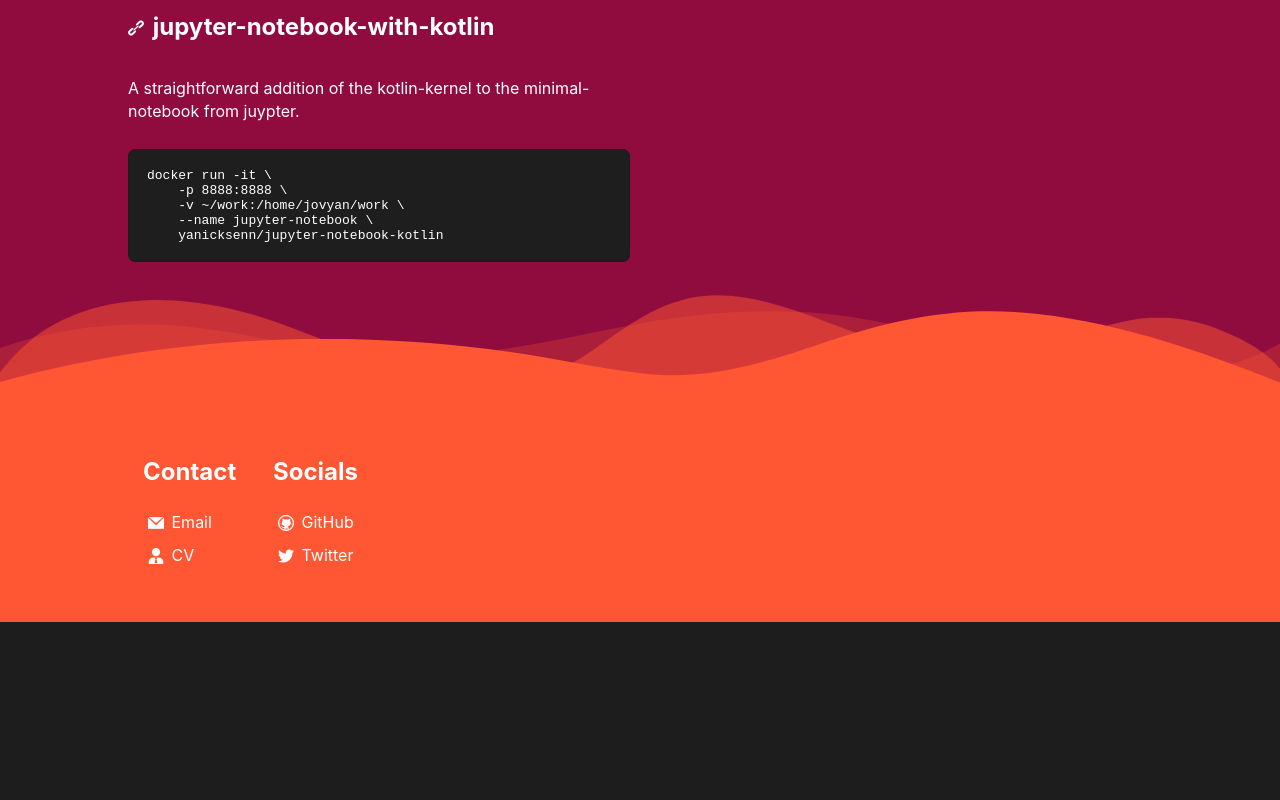
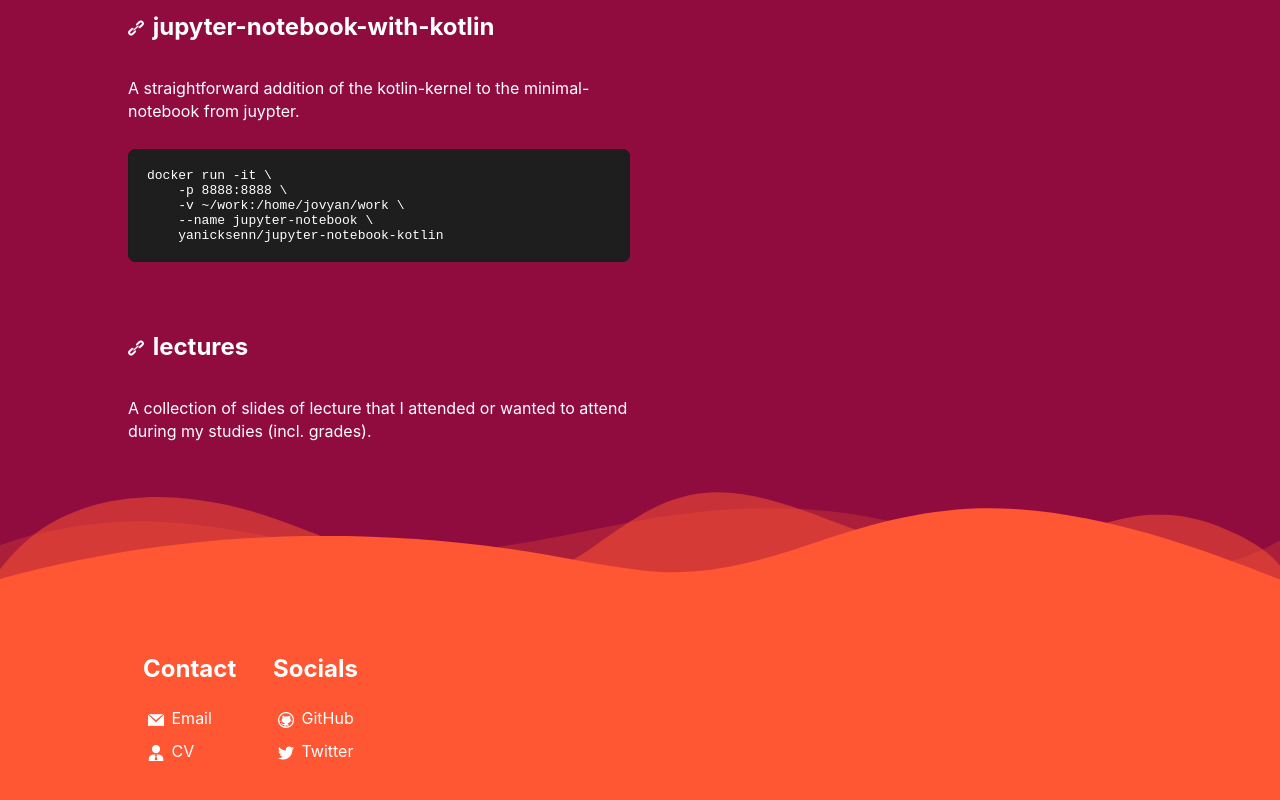
Before and after one commit to yanicksenn/yanicksenn.github.io, a plain HTML site: page index.html in a window 1280 px wide. Shown: the part 1434-2234 px from the top of the page. Before the commit the page ends 2056 px from the top, so only its background shows below. Drawn offline with Linux system fonts and the light colour scheme.

Commit message:
Add link to lectures

```diff
--- a/index.html
+++ b/index.html
@@ -57,6 +57,10 @@
     --name jupyter-notebook \
     yanicksenn/jupyter-notebook-kotlin</pre></code>
     </section>
+    <section class="row">
+        <h1><a href="https://github.com/yanicksenn/lectures" target="_blank"><span><img src="img/link.png" class="link-icon"/> lectures</span></a></h1>
+        <p>A collection of slides of lecture that I attended or wanted to attend during my studies (incl. grades).</p>
+    </section>
     <section class="separator">
         <div class="footer-separator">
             <svg data-name="Layer 1" xmlns="http://www.w3.org/2000/svg" viewBox="0 0 1200 120" preserveAspectRatio="none">
```
